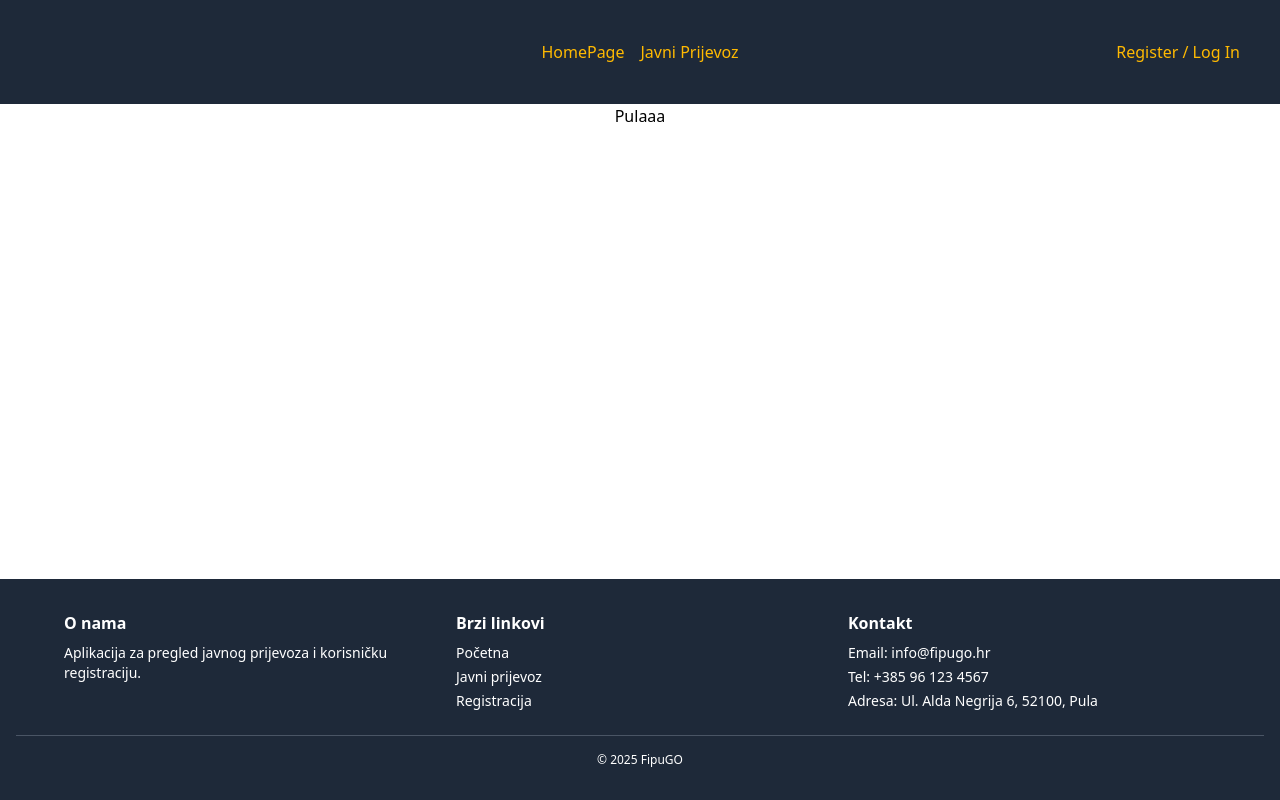
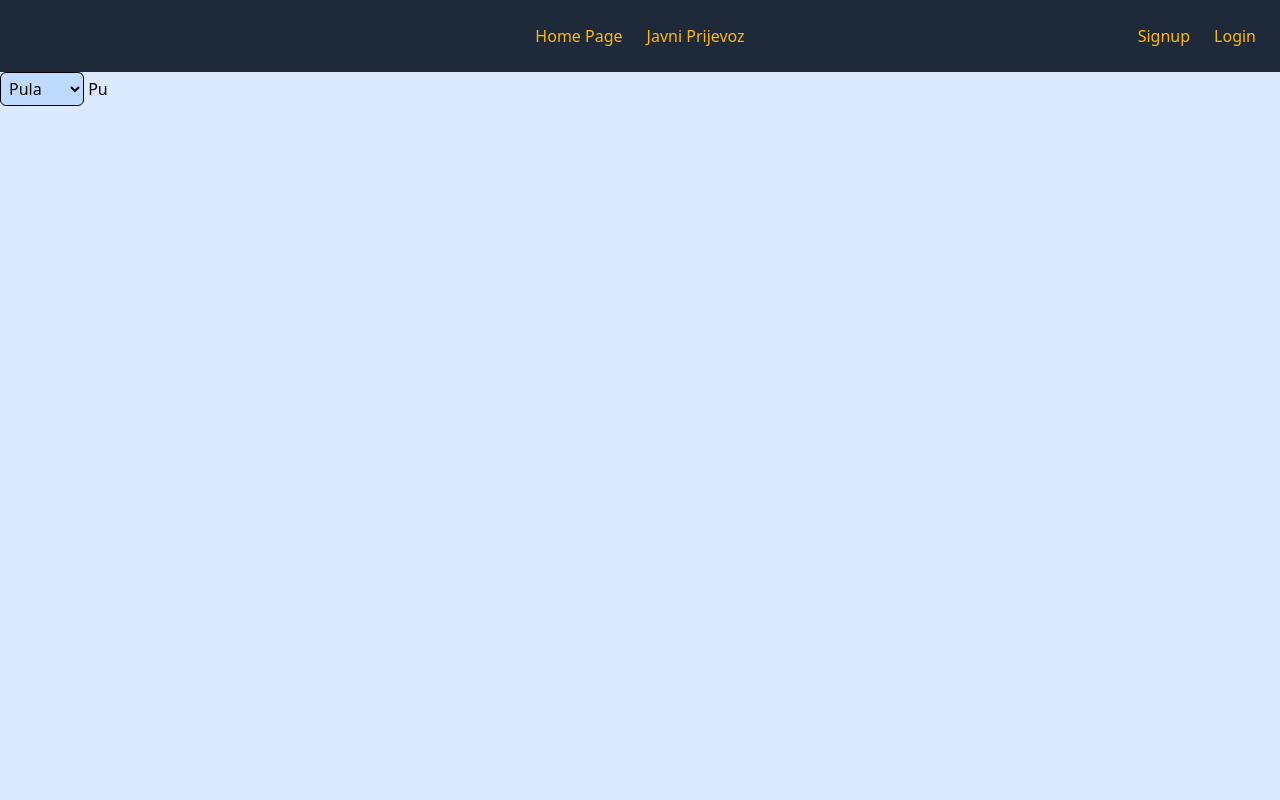
Before and after one commit to LukaCatela/fipuGO, a Vue app in the folder fipuGo/: page /javniprijevoz in a window 1280 px wide. Shown: the top 800 px of the page. Built offline with nearby package versions, Linux system fonts and the light colour scheme.

Commit message:
dodavanje firebase-a i neke ostale stvari
firebase, store, malo frontenda i ruter namjestit

```diff
--- a/fipuGo/package.json
+++ b/fipuGo/package.json
@@ -10,6 +10,7 @@
   },
   "dependencies": {
     "@tailwindcss/vite": "^4.1.5",
+    "firebase": "^12.0.0",
     "pinia": "^3.0.2",
     "tailwindcss": "^4.1.5",
     "vue": "^3.5.13",
--- a/fipuGo/src/App.vue
+++ b/fipuGo/src/App.vue
@@ -4,13 +4,7 @@
     import BodyFipuGo from '@/components/BodyFipuGo.vue';
 </script>
 <template>
-  <div class="flex flex-col min-h-screen">
-    <Header/>
-
-    <div class="flex-1 flex justify-center">
-      <BodyFipuGo/>
-    </div>
-
-    <Footer/>
-  </div>
+  <Header class="flex flex-col"/>
+  <BodyFipuGo class=" min-h-screen min-w-screen items-top"/>
+  <Footer/>
 </template>
--- a/fipuGo/src/components/BodyFipuGo.vue
+++ b/fipuGo/src/components/BodyFipuGo.vue
@@ -4,7 +4,7 @@ import { RouterLink, RouterView, useRoute } from 'vue-router'
 const route = useRoute()
 </script>
 <template>
-  <div>
+  <div class="bg-blue-100">
     <div v-if="route.path === '/javniprijevoz'">
       <RouterLink to="/javniprijevoz"></RouterLink>
     </div>
--- a/fipuGo/src/components/Footer.vue
+++ b/fipuGo/src/components/Footer.vue
@@ -1,6 +1,6 @@
 <template>
   <div>
-    <footer class="bg-gray-800 text-white py-8 px-4 mt-10">
+    <footer class="bg-gray-800 text-white py-8 px-4">
       <div class="max-w-6xl mx-auto grid grid-cols-1 md:grid-cols-3 gap-6">
 
         <!-- O nama sekcija footera -->
--- a/fipuGo/src/components/Header.vue
+++ b/fipuGo/src/components/Header.vue
@@ -1,24 +1,38 @@
 <template>
-  <div>
-    <!-- Navigacijska traka -->
-    <div class="bg-gray-800 p-10 text-amber-400 flex items-center relative">
-      <nav class="absolute left-1/2 transform -translate-x-1/2 space-x-4">
+  <div class="bg-gray-800 p-6 text-amber-400 flex items-center relative">
 
-        <RouterLink to="/" class="hover:underline">HomePage</RouterLink>
-        <RouterLink to="/javniprijevoz" class="hover:underline">Javni Prijevoz</RouterLink>
+    <!-- Navigacijski linkovi u centru -->
+    <nav class="absolute left-1/2 transform -translate-x-1/2 flex space-x-6">
+      <RouterLink to="/" class="hover:text-amber-200">Home Page</RouterLink>
+      <RouterLink to="/javniprijevoz" class="hover:text-amber-200">Javni Prijevoz</RouterLink>
+    </nav>
 
-      </nav>
-      <div class="ml-auto">
-        <RouterLink to="/register" class="hover:underline">Register</RouterLink>
-
-        <span> / </span>
-
-        <RouterLink to="/login" class="hover:underline">Log In</RouterLink>
+    <!-- Desna strana: Signup / Login / Logout -->
+    <div class="ml-auto">
+      <div class="flex items-center space-x-6">
+        <template v-if="!store.currentUser.value">
+          <RouterLink to="/register" class="hover:text-amber-200">Signup</RouterLink>
+          <RouterLink to="/login" class="hover:text-amber-200">Login</RouterLink>
+        </template>
+        <template v-else>
+          <span>Dobro došao, {{ store.currentUser.value }}</span>
+          <a href="#" @click="logOut" class="hover:text-amber-200">Logout</a>
+        </template>
       </div>
     </div>
+
   </div>
 </template>
 
 <script setup>
-import { RouterLink, RouterView } from 'vue-router'
+import router from '@/router';
+import store from '@/store';
+import { RouterLink } from 'vue-router'
+import { auth } from '@/firebase';
+
+ function logOut() {
+      auth.signOut().then(() => {
+        router.push("/login")
+      });
+}
 </script>
--- /dev/null
+++ b/fipuGo/src/components/Mapa_pu.vue
@@ -0,0 +1,3 @@
+<template>
+    Pu
+</template>
--- a/fipuGo/src/views/PrijevozPula.vue
+++ b/fipuGo/src/components/Mapa_zg.vue
@@ -1,3 +1,3 @@
 <template>
-    Pulaaa
+    Zagreb
 </template>
--- /dev/null
+++ b/fipuGo/src/firebase.js
@@ -0,0 +1,17 @@
+// importamo potrebne module za firebase da funkcionira, morat ćemo dodat još i "Pinia store"(database)
+import { initializeApp } from 'firebase/app';
+import 'firebase/auth';
+import { getAuth } from 'firebase/auth';
+
+// ubacuješ svoj ključ koji dobiješ kad kreiraš firebase projekt: apiKey,authDomain...
+const firebaseConfig = {
+
+}
+
+
+// inicializiramo app i autentikaciju
+const app = initializeApp(firebaseConfig);
+const auth = getAuth(app);
+
+// exportamo da možemo koristit u drugim komponentama
+export { app, auth };
--- a/fipuGo/src/router/index.js
+++ b/fipuGo/src/router/index.js
@@ -1,8 +1,8 @@
 import { createRouter, createWebHistory } from "vue-router";
 import HomeView from '@/views/HomeView.vue'
-import PrijevozPula from "@/views/PrijevozPula.vue";
 import RegisterView from "@/views/RegisterView.vue";
 import LogInView from "@/views/LogInView.vue";
+import JavniPrijevoz from "@/views/JavniPrijevoz.vue";
 const router = createRouter({
     history: createWebHistory(import.meta.env.BASE_URL),
     routes: [
@@ -19,7 +19,7 @@ const router = createRouter({
         {
             path: '/javniprijevoz',
             name: 'javniPrijevoz',
-            component:PrijevozPula,
+            component:JavniPrijevoz,
         },
         {
             path: '/register',
--- /dev/null
+++ b/fipuGo/src/store.js
@@ -0,0 +1,7 @@
+import { ref } from "vue";
+
+const currentUser = ref(null);
+
+export default {
+    currentUser
+};
--- /dev/null
+++ b/fipuGo/src/views/JavniPrijevoz.vue
@@ -0,0 +1,27 @@
+<script setup>
+import { ref, computed } from 'vue'
+import Mapa_zg from '@/components/Mapa_zg.vue';
+import Mapa_pu from '@/components/Mapa_pu.vue';
+
+const odabranGrad = ref('Pula') // default-no prikaz Pule
+
+const currentComponent = computed(() => {
+  switch (odabranGrad.value){
+    case 'Zagreb':
+      return Mapa_zg
+    case 'Pula':
+      return Mapa_pu
+  }
+});
+</script>
+
+
+<template>
+  <div>
+    <select class="border-1 rounded-md p-1 bg-blue-200" v-model="odabranGrad">
+        <option value="Pula">Pula</option>
+        <option value="Zagreb">Zagreb</option>
+    </select>
+    <component :is="currentComponent" />
+  </div>
+</template>
--- a/fipuGo/src/views/LogInView.vue
+++ b/fipuGo/src/views/LogInView.vue
@@ -1,3 +1,5 @@
 <template>
     Log IN
+
+    <!--napraviti log in i ragistraciju sljedecu i dodat firebase projekt-->
 </template>
```
Also changed, not shown: 1 other file (tests, documents, lock files or other folders).
